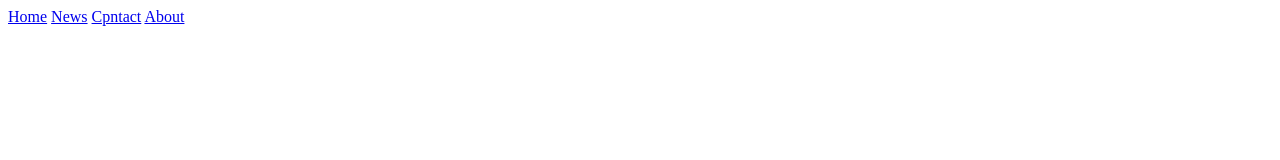
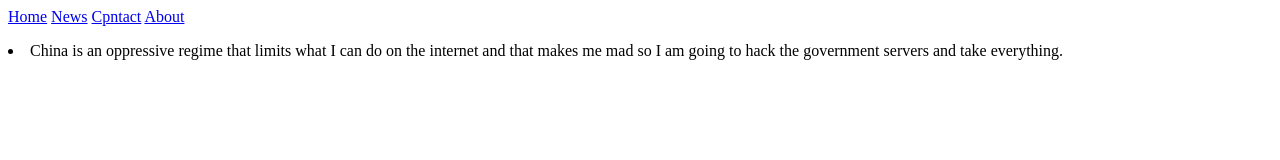
Before and after one commit to FranciscoPDuran/China1, a plain HTML site: page index.html in a window 1280 px wide. Drawn offline with Linux system fonts and the light colour scheme.

Commit message:
Update index.html

```diff
--- a/index.html
+++ b/index.html
@@ -8,6 +8,11 @@
      href="contact.html">Cpntact</a>
   <a
      href="about.html">About</a>
+  <p>
+    <li>
+      China is an oppressive regime that limits what I can do on the internet and that makes me mad so I am going to hack the government servers and take everything.
+    </li>
+  </p>
   </div>
 </body>
 </html>
```
